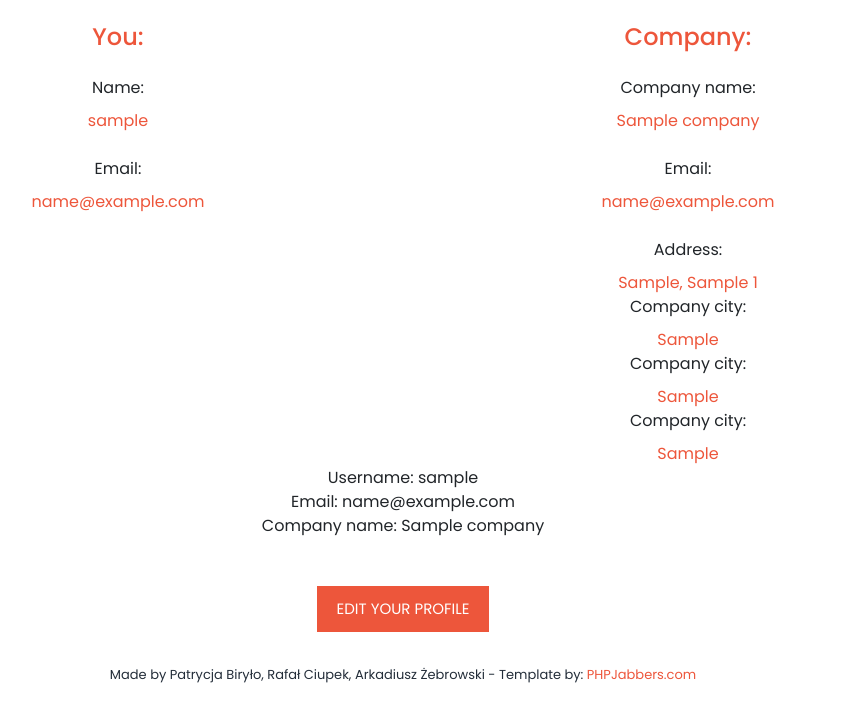
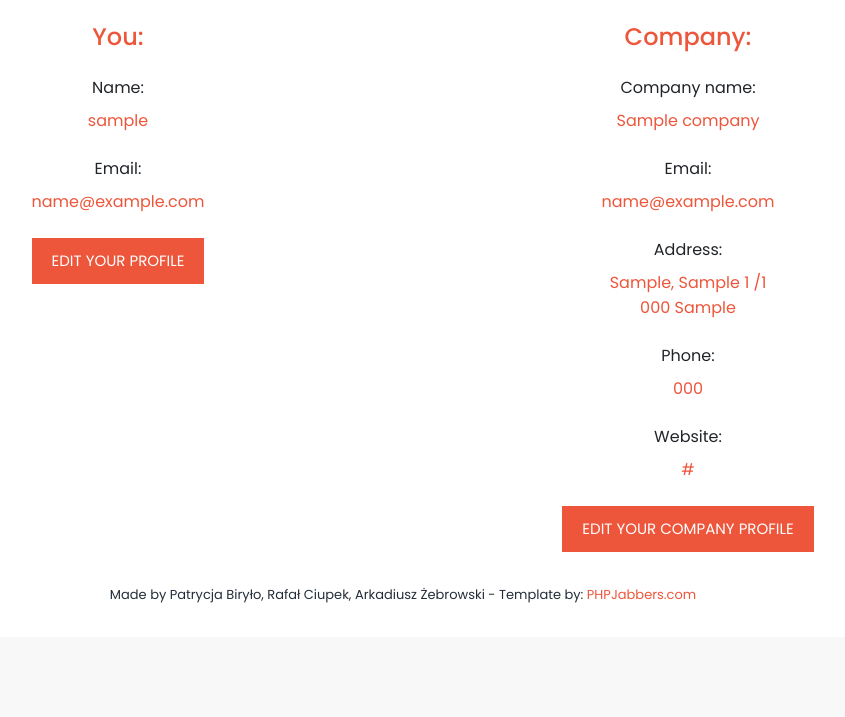
Before and after one commit to Rav2408/Django_Portal_Pracy, a Django app: page /profile/ in a window 1280 px wide. Shown: the part 486-1203 px from the top of the page, without its empty margins (237-1082 px from the left). After the commit the page ends 1089 px from the top, so only its background shows below. Run offline with Django 4.2, Linux system fonts and the light colour scheme; a user stored in the database is signed in; tables that the repository leaves empty hold one stand-in row (values such as "Sample post"); some libraries are stand-ins or nearby versions.

Commit message:
Coś tam zrobiłem, aplikcje widać

```diff
--- a/Offers/models.py
+++ b/Offers/models.py
@@ -44,7 +44,7 @@ class Company(models.Model):
 
 class Offer(models.Model):
     company = models.ForeignKey(Company, on_delete=DO_NOTHING)
-    position = models.CharField('position', max_length=20, blank=False)
+    position = models.CharField('position', max_length=50, blank=False)
     min_salary = models.IntegerField(blank=True)
     max_salary = models.IntegerField(blank=True)
     remote = models.BooleanField(default=False)
--- a/Offers/templates/Index/company_profile.html
+++ b/Offers/templates/Index/company_profile.html
@@ -38,8 +38,10 @@
                         <span> <sup>$</sup> {{ offer.min_salary }} - {{offer.max_salary}} </span>
                         <h6> Applications: {{ application_count|get_item:offer.id }}  </h6>
                         {% for app in application_list %}
-                                <p>{{ app.first_name }}{{ app.last_name }}</p>
-                            {% endfor %}
+                            {% if app.offer.id == offer.id %}
+                                <h6>{{ app.first_name }}{{ app.last_name }}</h6>
+                            {% endif %}
+                        {% endfor %}
 
 
                         <br>
--- a/Offers/templates/Index/profile.html
+++ b/Offers/templates/Index/profile.html
@@ -63,12 +63,21 @@
                         </div>
 
                         <div class="col-sm-6">
-                            <br>
+
+                            <div class="main-button">
+                    <a href="{% url 'addoffer' %}">Edit your profile</a>
+                  </div>
                         </div>
 
                         <div class="col-sm-6">
                           <label>Address:</label>
-                            <p>{{company.city}}, {{company.street}} {{company.street_number}}</p>
+                            <p>{{company.city}}, {{company.street}} {{company.street_number}}
+                            {% if company.suite_number %}
+                                /{{company.suite_number}}
+                            {% endif %}
+                            </p>
+                            <p>{{company.postcode}} {{company.city}}</p>
+                            <br>
                         </div>
 
                         <div class="col-sm-6">
@@ -76,8 +85,9 @@
                         </div>
 
                         <div class="col-sm-6">
-                          <label>Company city:</label>
-                            <p>{{company.city}}</p>
+                          <label>Phone:</label>
+                            <p>{{company.phone}}</p>
+                            <br>
                         </div>
 
                         <div class="col-sm-6">
@@ -85,35 +95,27 @@
                         </div>
 
                         <div class="col-sm-6">
-                          <label>Company city:</label>
-                            <p>{{company.city}}</p>
+                          <label>Website:</label>
+                            <p>{{company.social_links}}</p>
+                        </div>
+
+
+
+                         <div class="col-sm-6">
+                            <br>
                         </div>
 
                         <div class="col-sm-6">
                             <br>
+                          <div class="main-button">
+                            <a href="{% url 'addoffer' %}">Edit your company profile</a>
+                          </div>
                         </div>
 
-                        <div class="col-sm-6">
-                          <label>Company city:</label>
-                            <p>{{company.city}}</p>
-                        </div>
                     </div>
-                <div class="cta-content">
-                    <div class="down-content">
-                        Username: {{ user.username }}
-                        <br>
-                        Email: {{ user.email }}
-                        <br>
-                        Company name: {{company.company_name}}
 
-                        <br>
-                        <br>
-                        <br>
-                    </div>
-                  <div class="main-button">
-                    <a href="{% url 'addoffer' %}">Edit your profile</a>
-                  </div>
-                </div>
+
+
         </div>
       </div>
     </section>
--- a/Offers/views.py
+++ b/Offers/views.py
@@ -109,12 +109,15 @@ def company_profile(request):
     application_list = []
     application_count = {}
     for i in offer_list:
-        application_list = Application.objects.all().filter(offer_id=i.id)
+        list = Application.objects.all().filter(offer_id=i.id)
+        for app in list:
+            application_list.append(app)
         application_count[i.id] = Application.objects.filter(offer_id=i.id).count()
     return render(request, 'Index/company_profile.html', {'company': company, 'offers_lists': offer_list,
                                                   'application_count': application_count,
                                                   'application_list': application_list})
-
+# def przekaż_aplikacje_na_dana_oferte():
+#     ret
 
 def addoffer(request):
     if request.user.is_authenticated:
```
